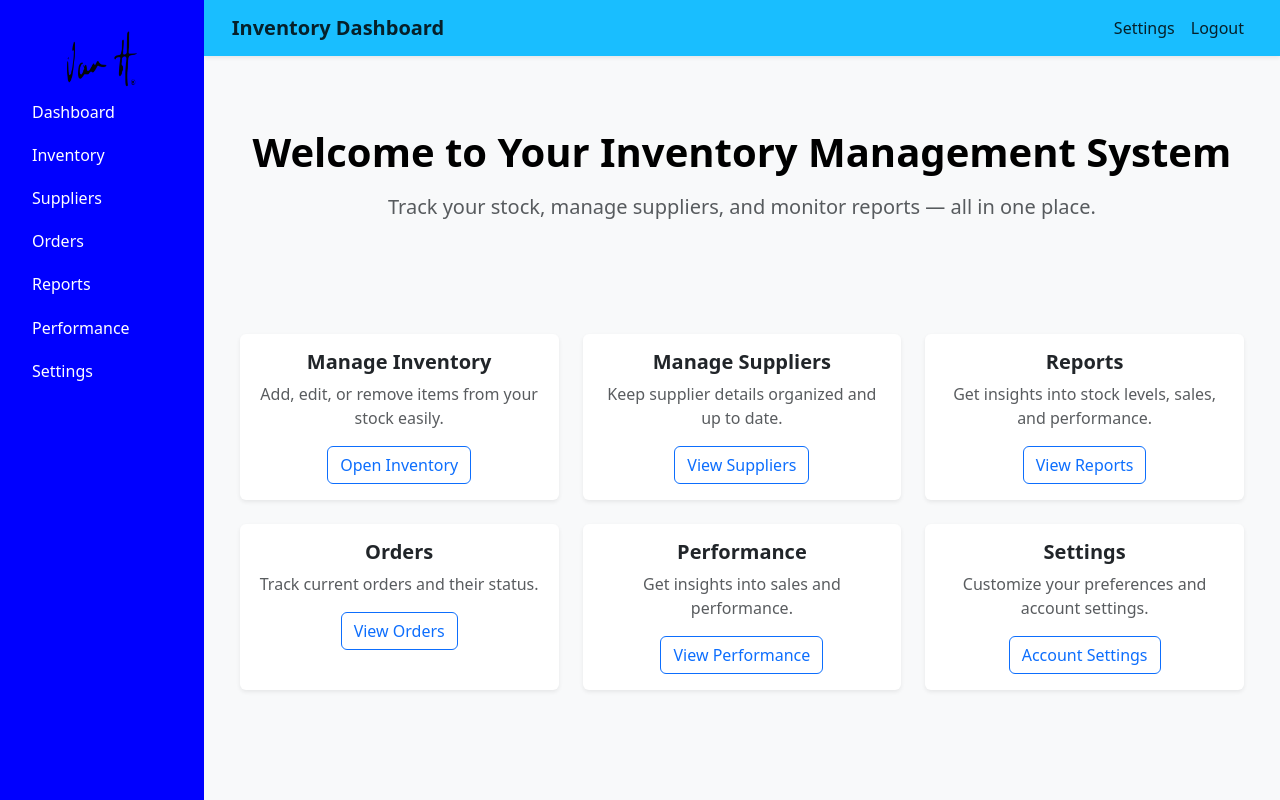
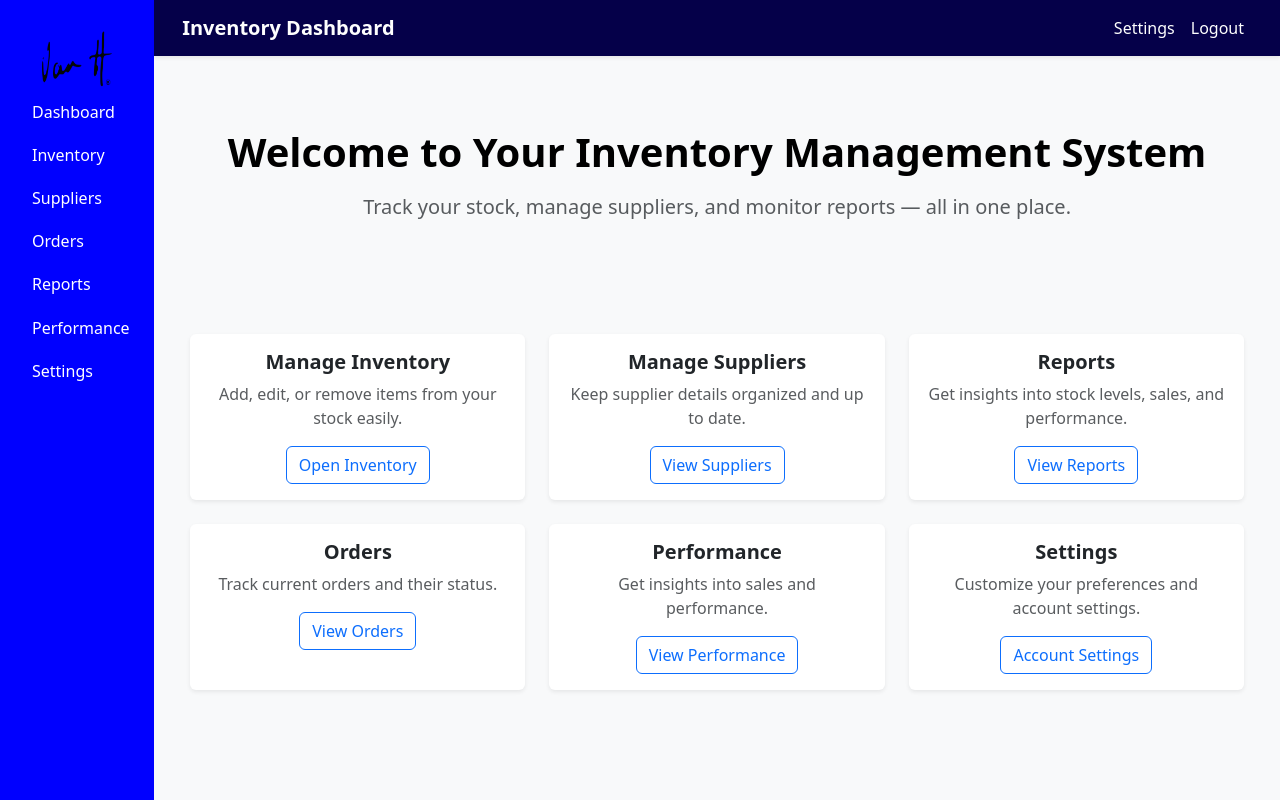
Before and after one commit to gitmatt69/Group12, a Flask app: page / in a window 1280 px wide. Run offline with Flask 3, Linux system fonts and the light colour scheme.

Commit message:
made the sidebar smaler and changed the navbar colour

```diff
--- a/static/style.css
+++ b/static/style.css
@@ -3,10 +3,10 @@
     --light-blue: #a8cdf3;
     --background-colour: #f8f9fa;
     --text-colour: #212529;
-    --nav-text: #06202a;
+    --nav-text: #fefefe;
     --sidebar-bg: blue;
-    --sidebar-width: 220px;
-    --navbar-colour: #19beff;
+    --sidebar-width: 160px;
+    --navbar-colour: #050049;
 }
 
 .btn-primary {
```
